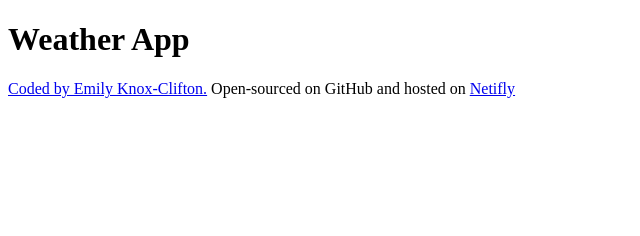
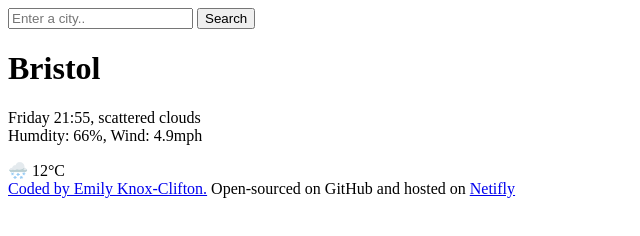
Before and after one commit to eknox22/Weather-App-Project, a plain HTML site: page index.html in a window 1280 px wide. Shown: the whole page, without its empty margins (0-640 px from the left). Drawn offline with Linux system fonts and the light colour scheme.

Commit message:
Adding content
Adding a search box and button

Weather information placeholder text.

```diff
--- a/index.html
+++ b/index.html
@@ -6,7 +6,19 @@
     <title>Weather Application</title>
   </head>
   <body>
-    <h1>Weather App</h1>
+    <header>
+      <form>
+        <input type="search" placeholder="Enter a city.." required />
+        <input type="submit" value="Search" />
+      </form>
+    </header>
+    <h1>Bristol</h1>
+    <p>
+      Friday 21:55, scattered clouds
+      <br />
+      Humdity: 66%, Wind: 4.9mph
+    </p>
+    🌨️ 12&#176;C
     <footer>
       <a href="https://github.com/eknox22">Coded by Emily Knox-Clifton.</a>
       Open-sourced on
```
Also changed, not shown: 1 other file.
